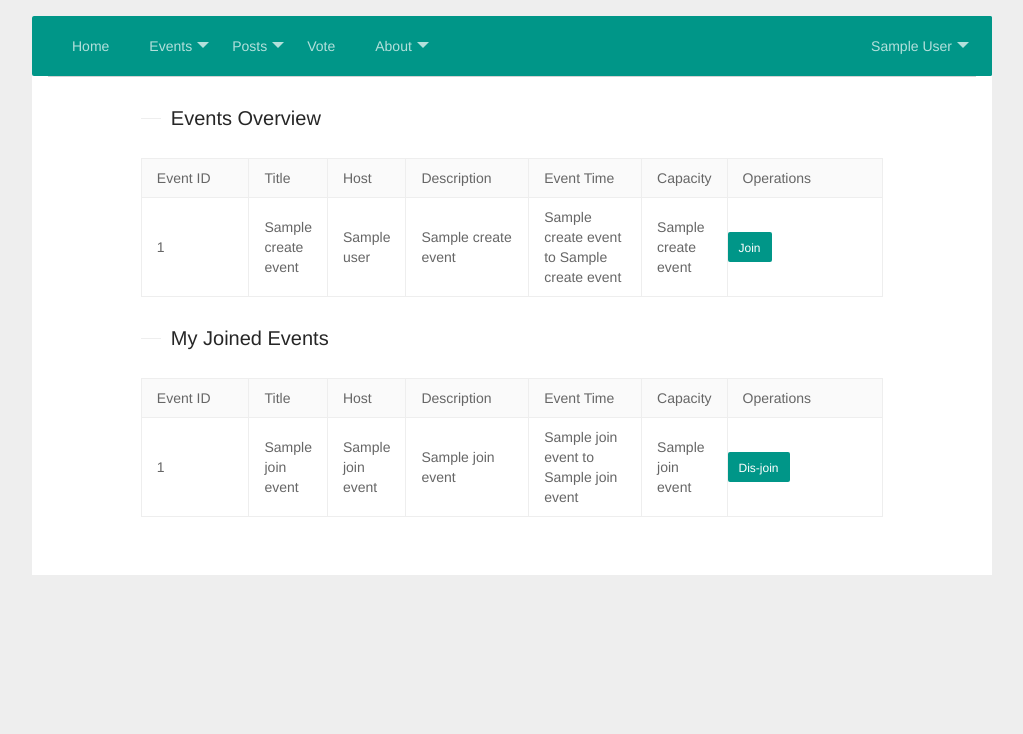
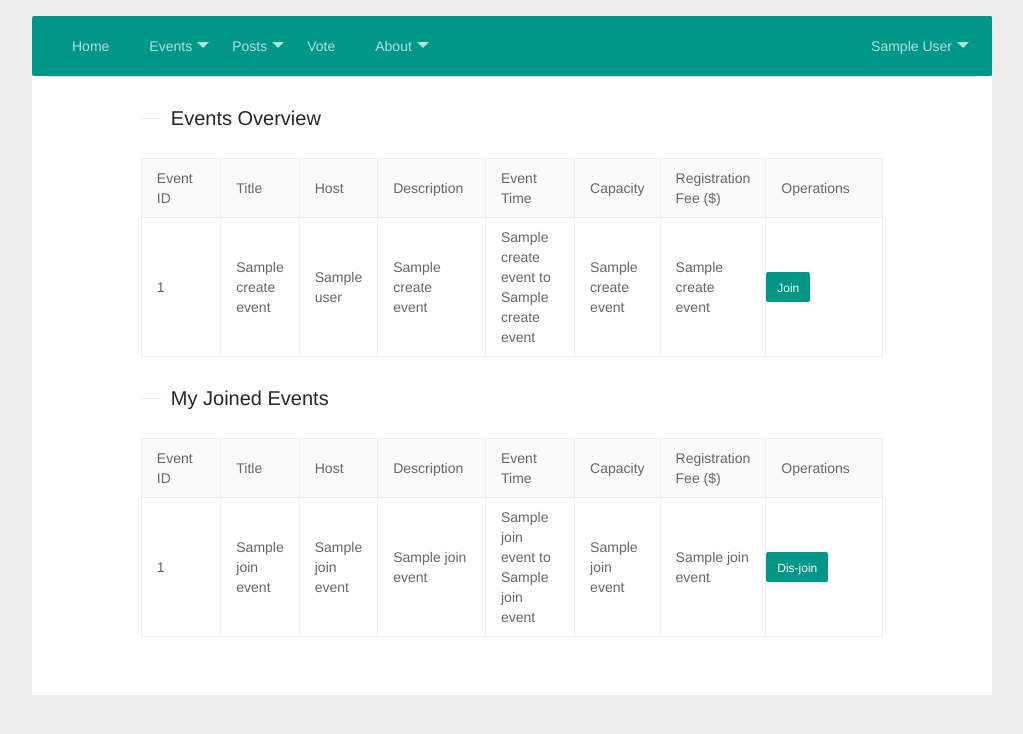
Before and after one commit to hurricane8978/W111-Soccer-Fan-Interactive-Platform, a Flask app: page /events in a window 1280 px wide. Shown: the top 734 px of the page, without its empty margins (128-1151 px from the left). Run offline with Flask 2, Linux system fonts and the light colour scheme; the visitor is signed in with stand-in values (Sample User, id 1); a database or web service that is not in the repository returns one stand-in record (values such as "Sample title"); parts of the project's set-up code (start-up, migrations or seed data) failed here and were passed over; some libraries are stand-ins or nearby versions.

Commit message:
last add some reg fee display

```diff
--- a/soccerFans/templates/eventList.html
+++ b/soccerFans/templates/eventList.html
@@ -15,6 +15,7 @@
                         <th>Description</th>
                         <th>Event Time</th>
                         <th>Capacity</th>
+                        <th>Registration Fee ($)</th>
                         <th>Operations</th>
                     </tr>
                 </thead>
@@ -27,6 +28,7 @@
                         <td style="width:140px;">{{ allevents[i][3] }}</td>
                         <td style="width:140px;">{{ allevents[i][-3] }} to {{ allevents[i][-2] }}</td>
                         <td>{{ allevents[i][-1] }}</td>
+                        <td>{{ allevents[i][5] }}</td>
                         <td style="width:200px;">
                             {% if session["user_type"] == 'host' and allevents[i][1] == session['user_id'] %}
                                 <div class="row">
@@ -58,6 +60,7 @@
                         <th>Description</th>
                         <th>Event Time</th>
                         <th>Capacity</th>
+                        <th>Registration Fee ($)</th>
                         <th>Operations</th>
                     </tr>
                 </thead>
@@ -70,6 +73,7 @@
                         <td style="width:140px;">{{ myjoined[i][3] }}</td>
                         <td style="width:140px;">{{ myjoined[i][-4] }} to {{ myjoined[i][-3] }}</td>
                         <td>{{ myjoined[i][-2] }}</td>
+                        <td>{{ myjoined[i][5] }}</td>
                         <td style="width:200px;">
                             <div class="row">
                             <a class="layui-btn layui-btn-sm" href="{{ url_for('eventDisjoint', event_id=myjoined[i][0]) }}">Dis-join</a>
--- a/soccerFans/templates/eventsManagement.html
+++ b/soccerFans/templates/eventsManagement.html
@@ -15,6 +15,7 @@
                         <th>Description</th>
                         <th>Event Time</th>
                         <th>Capacity</th>
+                        <th>Registration Fee ($)</th>
                         <th>Operations</th>
                     </tr>
                 </thead>
@@ -26,6 +27,7 @@
                         <td style="width:140px;">{{ event[3] }}</td>
                         <td style="width:140px;">{{ event[-3] }} to {{ event[-2] }}</td>
                         <td>{{ event[-1] }}</td>
+                        <td>{{ event[5] }}</td>
                         <td style="width:200px;">
                             <div class="row">
                                 <a class="layui-btn layui-btn-sm" href="{{ url_for('eventDelete', event_id=event[0]) }}">Delete</a>
```
